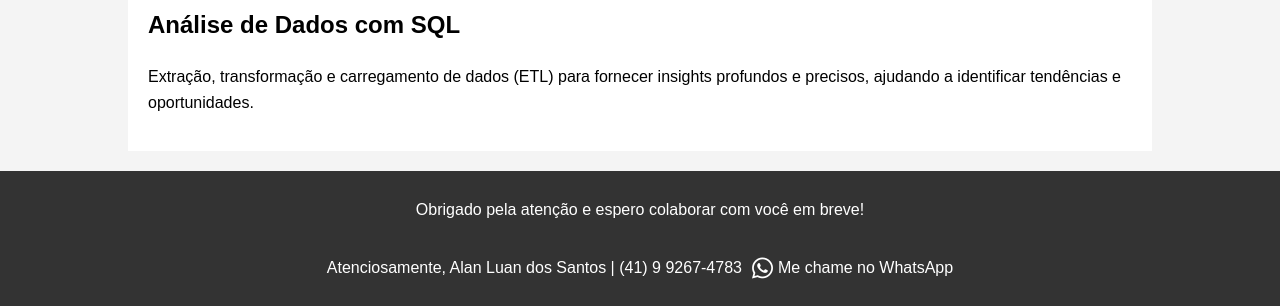
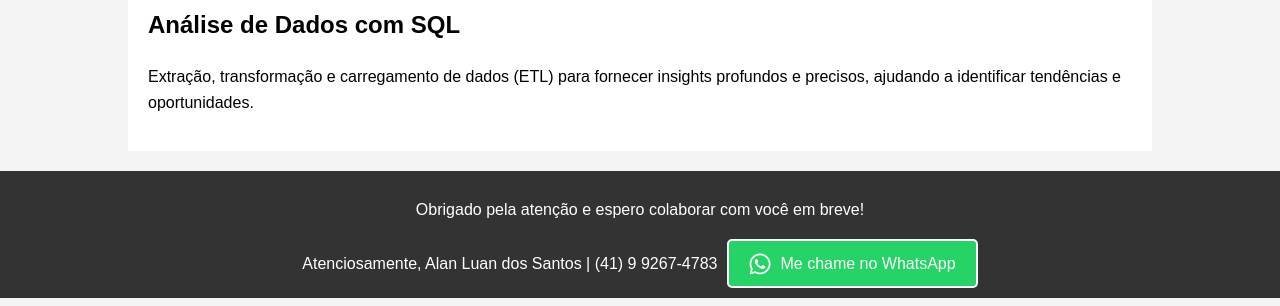
Before and after one commit to Nego-trontec/solu-oes, a plain HTML site: page index.html in a window 1280 px wide. Shown: the part 1776-2082 px from the top of the page. Drawn offline with Linux system fonts and the light colour scheme.

Commit message:
Update styles.css

```diff
--- a/styles.css
+++ b/styles.css
@@ -65,22 +65,25 @@ footer .contact-info {
     align-items: center;
     gap: 10px;
 }
-footer .contact-info a {
-    color: #fff;
-    text-decoration: none;
+footer .contact-info p {
+    margin: 0;
+}
+footer .contact-info a.whatsapp-button {
     display: flex;
     align-items: center;
-    gap: 5px;
-    transition: color 0.3s;
+    gap: 10px;
+    padding: 10px 20px;
+    background-color: #25D366;
+    color: white;
+    border: 2px solid white;
+    border-radius: 5px;
+    text-decoration: none;
+    transition: background-color 0.3s, transform 0.3s;
 }
-footer .contact-info a:hover {
-    color: #0dc143; /* Cor do WhatsApp */
+footer .contact-info a.whatsapp-button:hover {
+    background-color: #1DA851;
+    transform: scale(1.05);
 }
 footer .contact-info i {
     font-size: 24px;
-    transition: transform 0.3s;
 }
-footer .contact-info a:hover i {
-    transform: scale(1.2);
-    color: #0dc143;
-}
```
